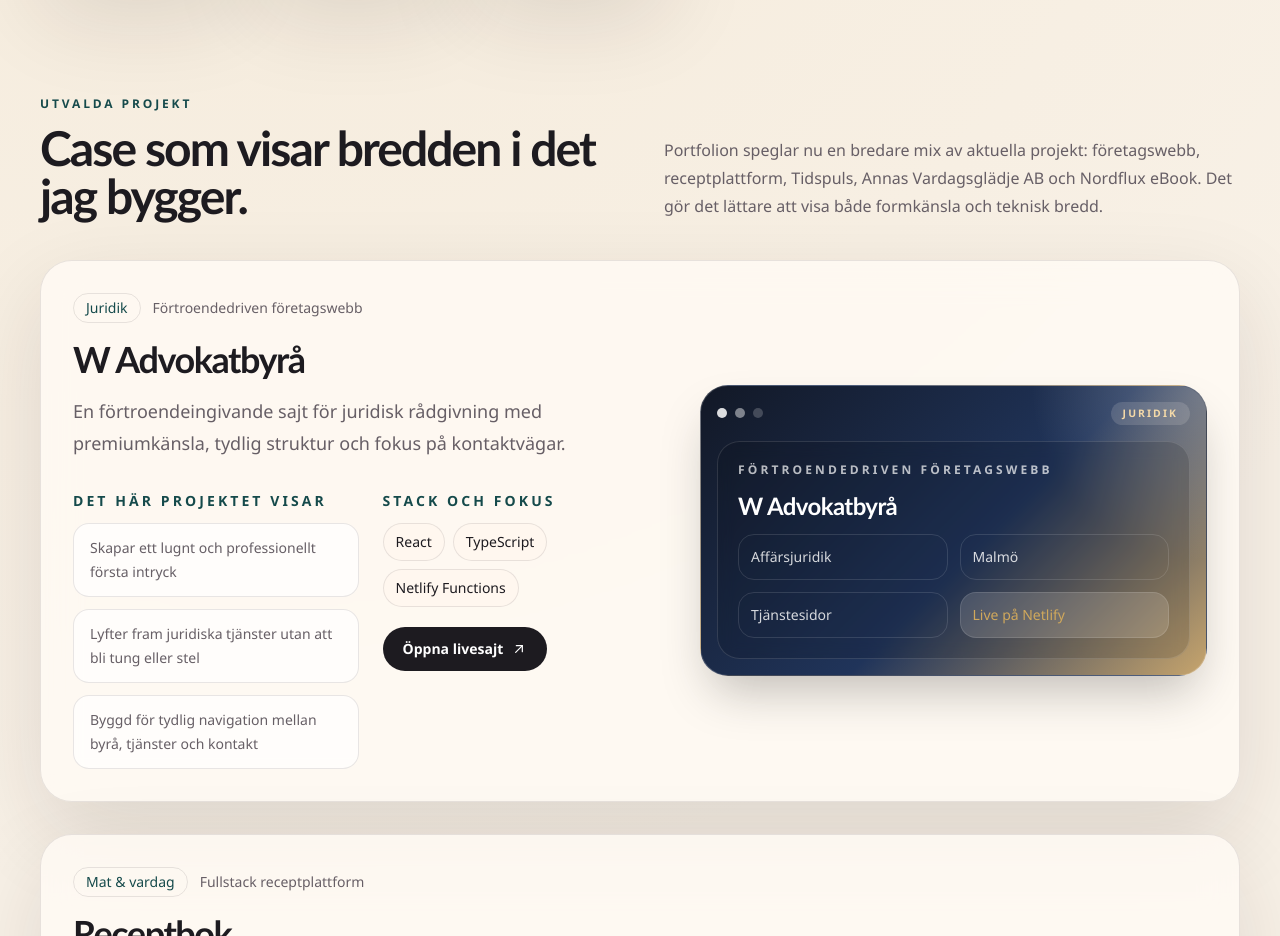
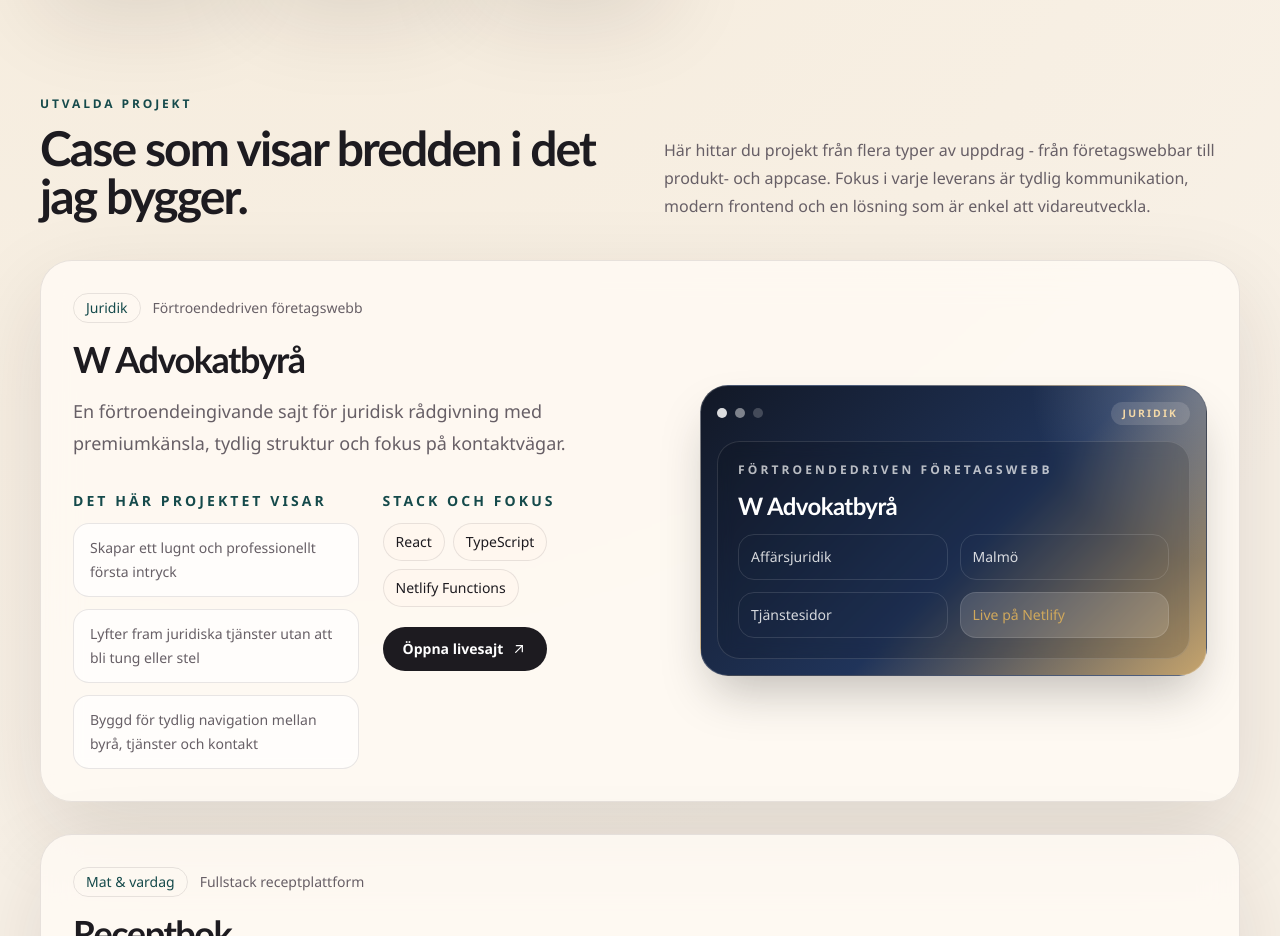
Before and after one commit to Elli2022/eleonora-portfolio, a Next.js app: page / in a window 1280 px wide. Shown: the part 1100-2036 px from the top of the page. Built offline with nearby package versions, Linux system fonts and the light colour scheme.

Commit message:
Copy: gör projektintro mer kundfokuserad

```diff
--- a/src/app/page.tsx
+++ b/src/app/page.tsx
@@ -341,9 +341,9 @@ export default function Home() {
               </h2>
             </div>
             <p className="max-w-xl text-base leading-7 text-[color:var(--muted)]">
-              Portfolion speglar nu en bredare mix av aktuella projekt:
-              företagswebb, receptplattform, Tidspuls, Annas Vardagsglädje AB och Nordflux eBook.
-              Det gör det lättare att visa både formkänsla och teknisk bredd.
+              Här hittar du projekt från flera typer av uppdrag - från företagswebbar till
+              produkt- och appcase. Fokus i varje leverans är tydlig kommunikation,
+              modern frontend och en lösning som är enkel att vidareutveckla.
             </p>
           </div>
 
```
